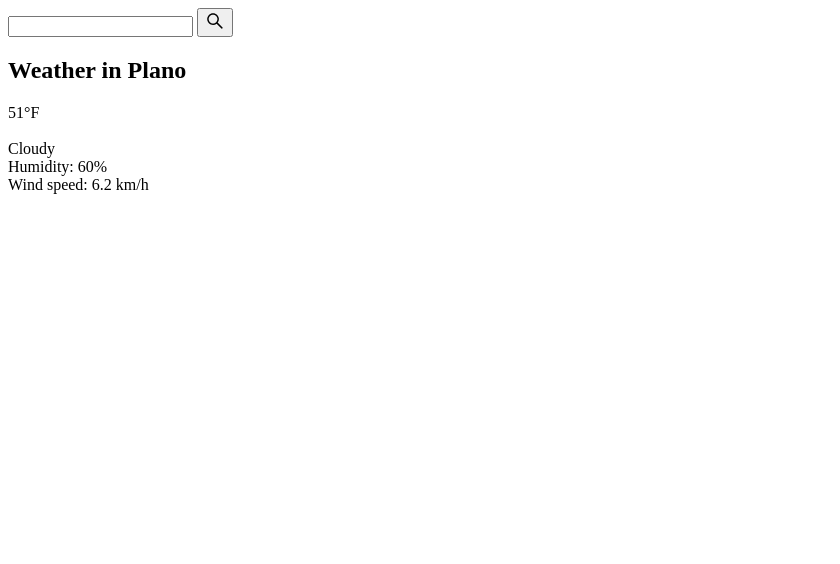
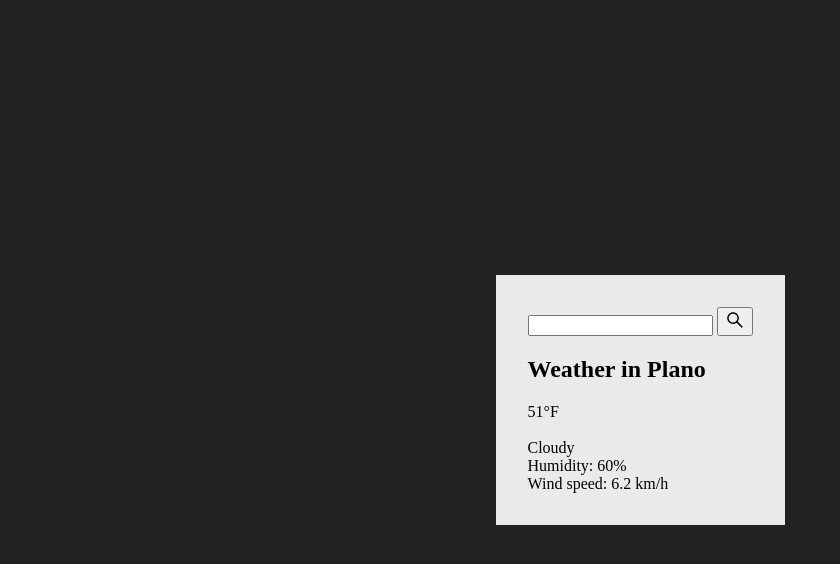
Before and after one commit to apanderson89/JavascriptWeatherApp1, a plain HTML site: page index.html in a window 1280 px wide. Shown: the whole page, without its empty margins (0-840 px from the left). Drawn offline with Linux system fonts and the light colour scheme.

Commit message:
stylesheet working

```diff
--- a/index.html
+++ b/index.html
@@ -5,7 +5,7 @@
     <meta http-equiv="X-UA-Compatible" content="IE=edge">
     <meta name="viewport" content="width=device-width, initial-scale=1.0">
     <title>Weather App</title>
-    <link[rel="stylesheet href="./style.css"]>
+    <link href="styles.css" rel="stylesheet">
     <script src="./script.js"></script>
 </head>
 <body>
--- /dev/null
+++ b/styles.css
@@ -0,0 +1,14 @@
+body {
+    display: flex;
+    justify-content: center;
+    align-items: center;
+    height: 100vh;
+    margin: 0;
+    background: #222;
+}
+
+.card {
+    background: #eaeaea;
+    padding: 2em;
+
+}
```
Also changed, not shown: style.css (deleted).
